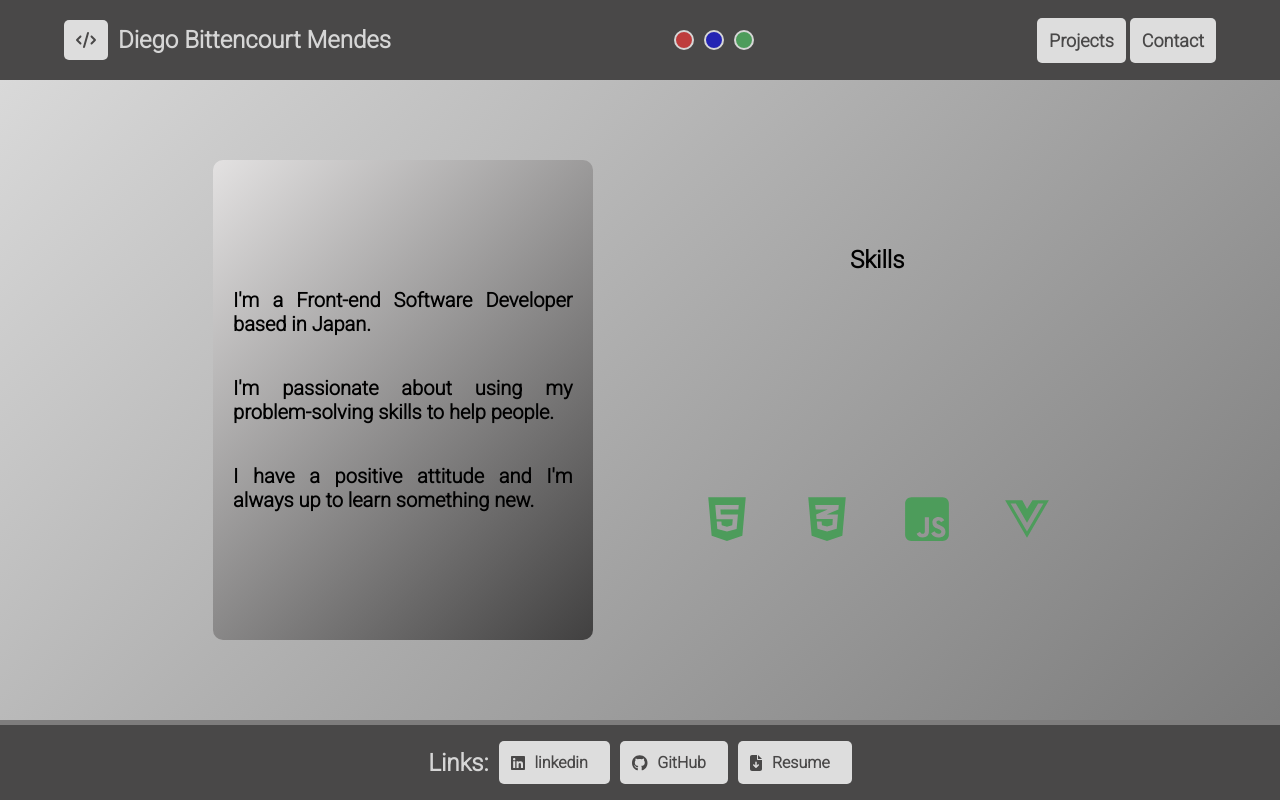
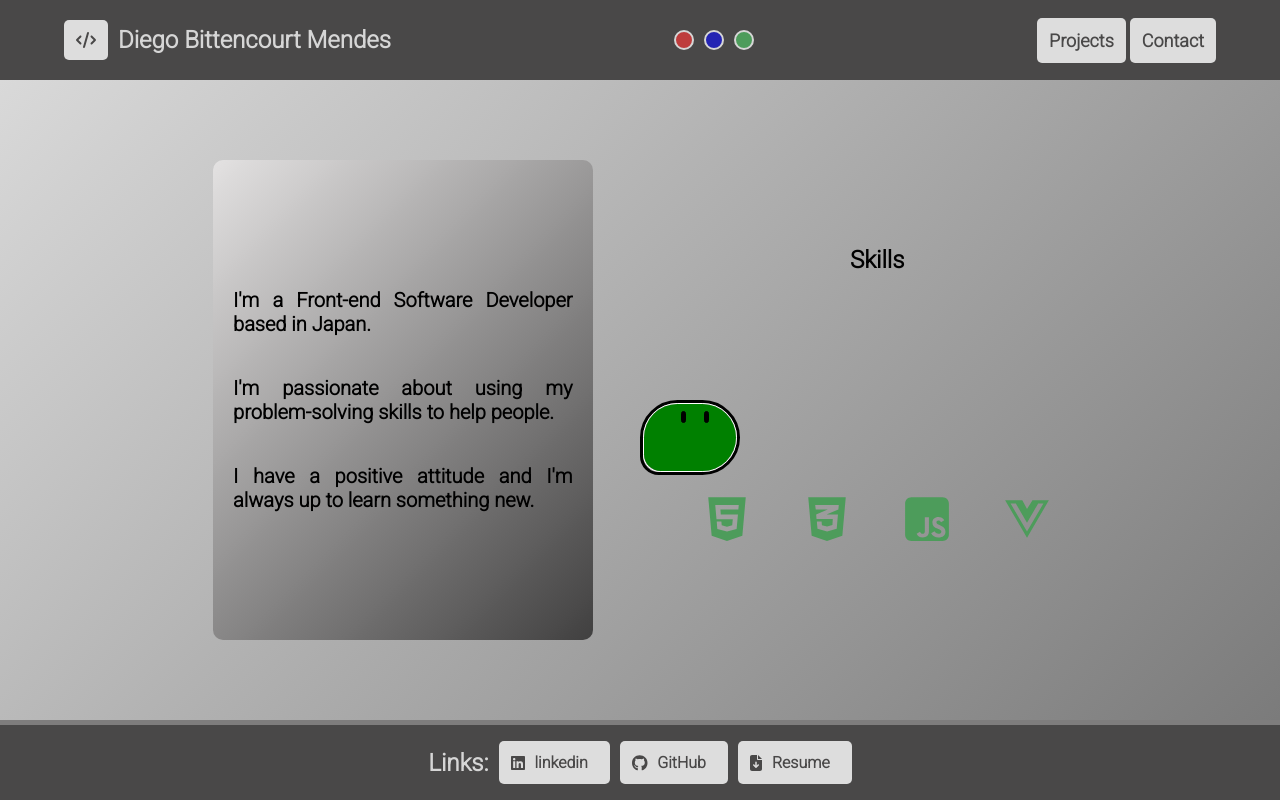
Before and after one commit to Diego-Bittencourt/portfolio_page, a Vue app: page / in a window 1280 px wide. Built offline with nearby package versions, Linux system fonts and the light colour scheme.

Commit message:
FEAT - create slime comp and blinking animation

```diff
--- a/src/App.vue
+++ b/src/App.vue
@@ -1,5 +1,6 @@
 <template>
   <the-header @set-color="setColor"></the-header>
+  <the-slime></the-slime>
   <section>
     <router-view v-slot="slotProps">
       <transition name="route" mode="out-in">
@@ -16,12 +17,14 @@
 <script>
 import TheHeader from './components/layout/TheHeader.vue';
 import TheFooter from './components/layout/TheFooter.vue';
+import TheSlime from './components/layout/TheSlime.vue';
 import { computed } from 'vue';
 
 export default {
   components: {
     TheHeader,
-    TheFooter
+    TheFooter,
+    TheSlime
   },
   data () {
     return {
--- /dev/null
+++ b/src/components/layout/TheSlime.vue
@@ -0,0 +1,101 @@
+<template>
+  <div class="slimewrapper">
+    <div class="slimeoutlayer">
+      <div class="slimesublayer">
+        <div class="slimeinnerlayer">
+          <div class="left eye"></div>
+          <div class="right eye"></div>
+        </div>
+      </div>
+    </div>
+  </div>
+</template>
+
+<script>
+export default {
+    data () {
+        return {
+            slimeColor: "green",
+        }
+    }
+}
+</script>
+
+<style scoped>
+.slimewrapper {
+    position: absolute;
+    width: 100px;
+    height: 75px;
+    left: 50%;
+    top: 50%;
+}
+
+.slimeoutlayer {
+    border: 3px solid black;
+    border-radius: 100px 100px 100px 50px;
+    width: 100%;
+    height: 100%;
+}
+
+.slimesublayer {
+    border: 1px solid white;
+    height: 100%;
+    width: 100%;
+    border-radius: 100px 100px 100px 50px;
+}
+
+.slimeinnerlayer {
+  background-color: "green";
+  position: relative;
+  height: 100%;
+  width: 100%;
+  background-color: green;
+  border-radius: 100px 100px 100px 50px;
+}
+
+.eye {
+  background-color: black;
+  width: 5%;
+  height: 12px;
+  position: absolute;
+  top: 10%;
+  border-radius: 30px;
+  border: 1px solid black;
+  animation: blink 4s linear infinite;
+}
+
+
+@keyframes blink {
+  0% {
+    transform: scaleY(1);
+  }
+
+  25% {
+    transform: scaleY(1);
+  }
+
+  30% {
+    transform: scaleY(0.3);
+  }
+
+  35% {
+   transform: scaleY(0.3);
+  }
+
+  40% {
+    transform: scaleY(1);
+  }
+
+   100% {
+    transform: scaleY(1);
+   }
+}
+
+.left {
+  left:40%;
+}
+
+.right {
+  right: 30%;
+}
+</style>
```
